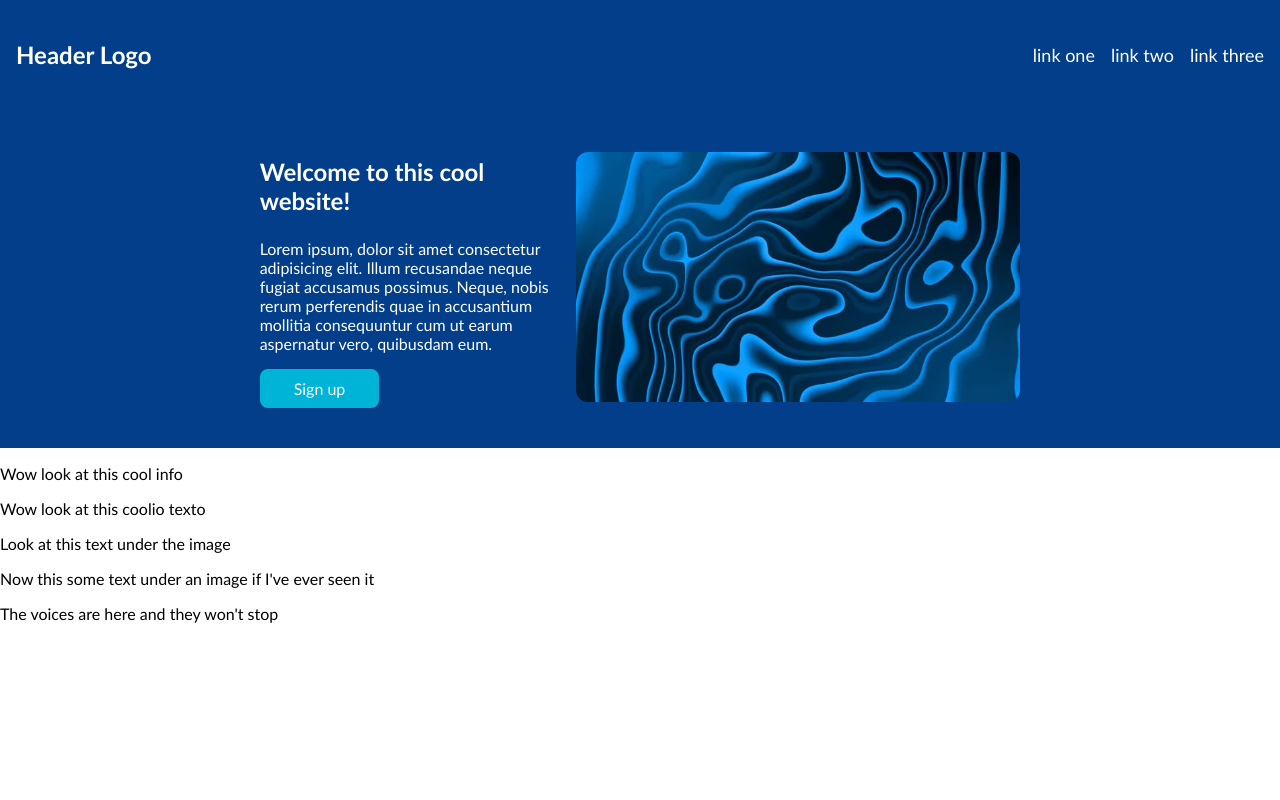
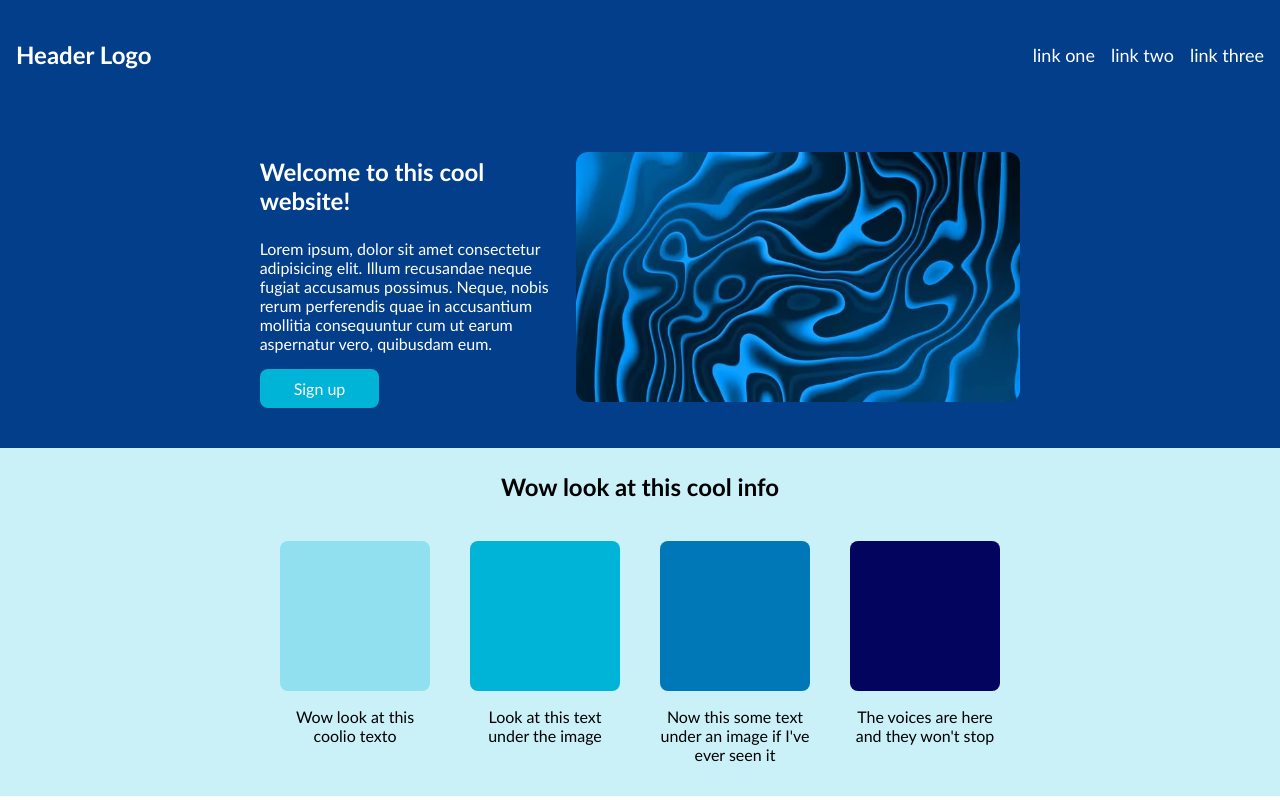
Before and after one commit to aishyuu/Landing-Page, a plain HTML site: page index.html in a window 1280 px wide. Drawn offline with Linux system fonts and the light colour scheme.

Commit message:
Added section one css

```diff
--- a/index.html
+++ b/index.html
@@ -39,19 +39,19 @@
         </p>
         <div class="section-one-info">
             <div class="section-one-square">
-                <div class="square"></div>
+                <div class="square-one"></div>
                 <p class="square-text">Wow look at this coolio texto</p>
             </div>
             <div class="section-one-square">
-                <div class="square"></div>
+                <div class="square-two"></div>
                 <p class="square-text">Look at this text under the image</p>
             </div>
             <div class="section-one-square">
-                <div class="square"></div>
+                <div class="square-three"></div>
                 <p class="square-text">Now this some text under an image if I've ever seen it</p>
             </div>
             <div class="section-one-square">
-                <div class="square"></div>
+                <div class="square-four"></div>
                 <p class="square-text">The voices are here and they won't stop</p>
             </div>
         </div>
--- a/style.css
+++ b/style.css
@@ -62,3 +62,56 @@ body {
     height: 250px;
     border-radius: 12px;
 }
+
+.section-one {
+    background-color: #CAF0F8
+
+}
+
+.section-one-header {
+    font-size: 24px;
+    font-weight: bold;
+    text-align: center;
+    margin: 0;
+    padding: 24px;
+}
+
+.section-one-info {
+    display: flex;
+    padding: 16px;
+    justify-content: center;
+    gap: 40px;
+}
+
+.section-one-square {
+    width: 150px;
+}
+
+.square-one,
+.square-two,
+.square-three,
+.square-four {
+    width: 150px;
+    height: 150px;
+    border-radius: 8px;
+}
+
+.square-one {
+    background-color: #90E0EF;
+}
+
+.square-two {
+    background-color: #00B4D8;
+}
+
+.square-three {
+    background-color: #0077B6;
+}
+
+.square-four {
+    background-color: #03045E;
+}
+
+.square-text {
+    text-align: center;
+}
```
